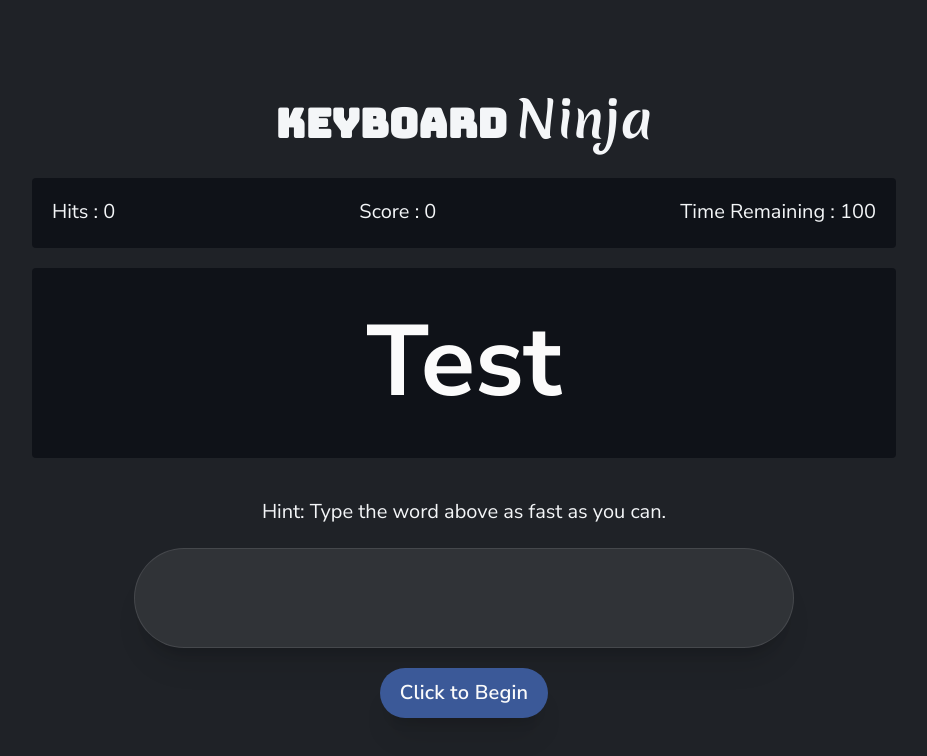
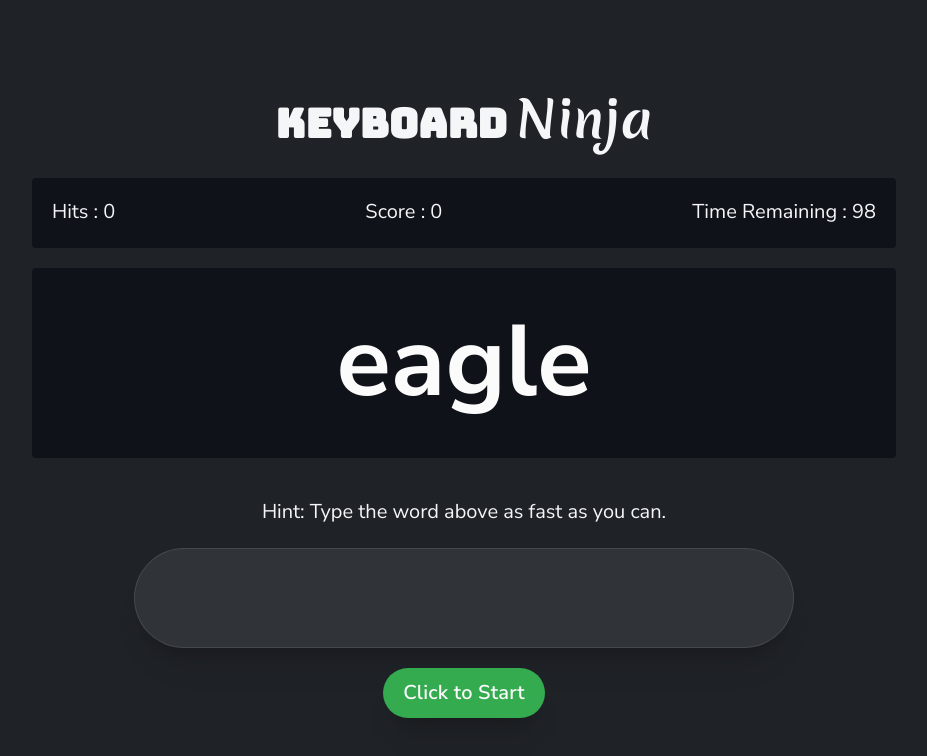
Before and after one commit to moorebarrett-jodiann/keyboard-ninja, a website with bundled scripts: page index.html in a window 1280 px wide. Both pictures are taken after a click on the button "Click to Begin". Shown: the whole page, without its empty margins (176-1103 px from the left). Built offline with nearby package versions, Linux system fonts and the light colour scheme.

Commit message:
Add Start Game functionality

```diff
--- a/src/scripts/index.js
+++ b/src/scripts/index.js
@@ -6,7 +6,99 @@
  *
  * */
 
-import { select, onEvent } from './utils.js';
+import { select, onEvent, print } from './utils.js';
 import Score from './Score.js';
 
 /**--------------------------------- Data ----------------------------------- */
+const hits = select('.hits span');
+let hitCount = 0;
+const score = select('.score span');
+const timer = select('.timer span');
+const word = select ('.word');
+const userInput = select ('.user-input');
+const startButton = select('.start');
+const stopButton = select('.start');
+
+const wordBank = ['dinosaur', 'love', 'pineapple', 'calendar', 'robot', 'building', 'population',
+'weather', 'bottle', 'history', 'dream', 'character', 'money', 'absolute',
+'discipline', 'machine', 'accurate', 'connection', 'rainbow', 'bicycle',
+'eclipse', 'calculator', 'trouble', 'watermelon', 'developer', 'philosophy',
+'database', 'periodic', 'capitalism', 'abominable', 'component', 'future',
+'pasta', 'microwave', 'jungle', 'wallet', 'canada', 'coffee', 'beauty', 'agency',
+'chocolate', 'eleven', 'technology', 'alphabet', 'knowledge', 'magician',
+'professor', 'triangle', 'earthquake', 'baseball', 'beyond', 'evolution',
+'banana', 'perfumer', 'computer', 'management', 'discovery', 'ambition', 'music',
+'eagle', 'crown', 'chess', 'laptop', 'bedroom', 'delivery', 'enemy', 'button',
+'superman', 'library', 'unboxing', 'bookstore', 'language', 'homework',
+'fantastic', 'economy', 'interview', 'awesome', 'challenge', 'science', 'mystery',
+'famous', 'league', 'memory', 'leather', 'planet', 'software', 'update', 'yellow',
+'keyboard', 'window'];
+
+let shuffledWordBank = [...shuffle(wordBank)];
+let processedWords = [];
+let currentWord = '';
+
+function updateTimer() {
+    let timeleft = 99;
+    let timeValue = setInterval(function(){
+    if(timeleft <= 0){
+        clearInterval(timeValue);
+    }
+    timer.innerText = timeleft;
+    timeleft -= 1;
+    }, 1000);
+}
+
+function shuffle(array) {
+    return array.sort(() => Math.random() - 0.5);
+}
+
+// function to generate a random word from the array for user to type
+function generateWord() {
+
+    let originalLength = shuffledWordBank.length;
+
+    if(originalLength.length !== 0) {
+        let i = Math.floor(Math.random() * originalLength);
+        word.innerText = shuffledWordBank[i];
+        currentWord = shuffledWordBank[i];
+        processedWords.push(shuffledWordBank[i]);
+        shuffledWordBank.splice(i, 1);
+    }
+
+    print(processedWords);
+    print(processedWords.length);
+    print(shuffledWordBank.length);
+}
+
+// compare the user input with the current word selected from the bank
+onEvent('keyup', userInput, function() {
+    compareValues(currentWord, userInput.value);
+});
+
+
+// start game when start button is clicked
+onEvent('click', startButton, function() {
+    startButton.innerText = 'STOP';
+    startButton.classList.remove('start');
+    startButton.classList.add('stop');
+    updateTimer();
+    generateWord();
+});
+
+// stop game when stop button is clicked
+onEvent('click', stopButton, function() {
+    stopButton.innerText = 'Click to Start';
+    stopButton.classList.remove('stop');
+    stopButton.classList.add('start');
+    updateTimer();
+});
+
+
+// when page is reloaded set input focus
+onEvent('load', window, () => {
+    userInput.value = '';
+    word.innerText = '';
+    userInput.focus();
+    userInput.scrollIntoView();
+});
--- a/src/scripts/utils.js
+++ b/src/scripts/utils.js
@@ -16,6 +16,10 @@ function select(selector, parent = document) {
   return parent.querySelector(selector);
 }
 
+function print(arg) {
+  console.log(arg);
+}
+
 /**--------------------------------------------------------------------------- */
 
-export { select, onEvent };
+export { select, onEvent, print };
--- a/src/stylesheet/index.css
+++ b/src/stylesheet/index.css
@@ -126,6 +126,7 @@ h2 {
 }
 
 .center .game-container .word-container p {
+    height: 150px;
     font-size: 100px;
     font-weight: 700;
     color: var(--app-white);
@@ -166,7 +167,6 @@ h2 {
     height: 50px;
     display: block;
     border-radius: 50px;
-    background-color: var(--app-blue);
     box-shadow: rgba(0, 0, 0, 0.1) 0px 26px 30px -10px, rgba(0, 0, 0, 0.1) 0px 16px 10px -10px;
     font-size: 20px;
     font-weight: 600;
@@ -175,3 +175,11 @@ h2 {
     color: var(--app-white);
     padding: 0px 20px;
 }
+
+.center .game-container .input-controls button.start {
+    background-color: var(--app-green);
+}
+
+.center .game-container .input-controls button.stop {
+    background-color: var(--app-red);
+}
```
